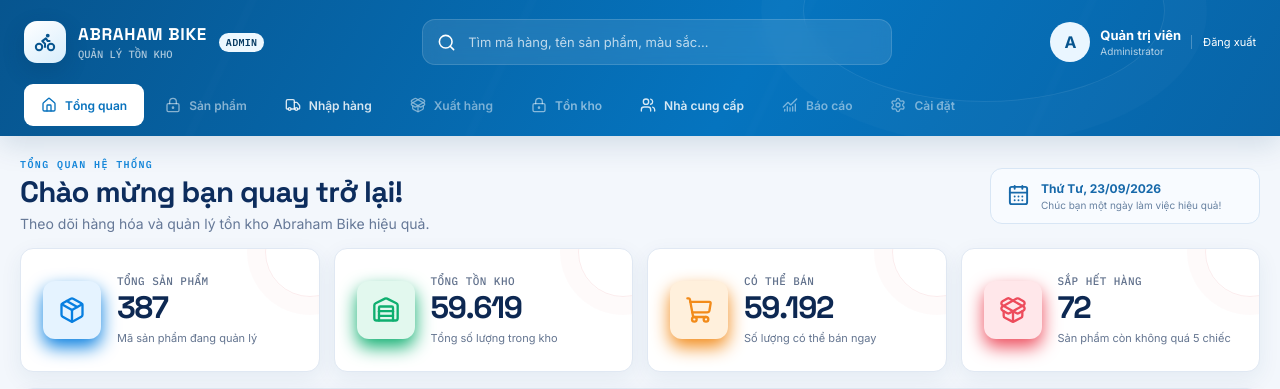
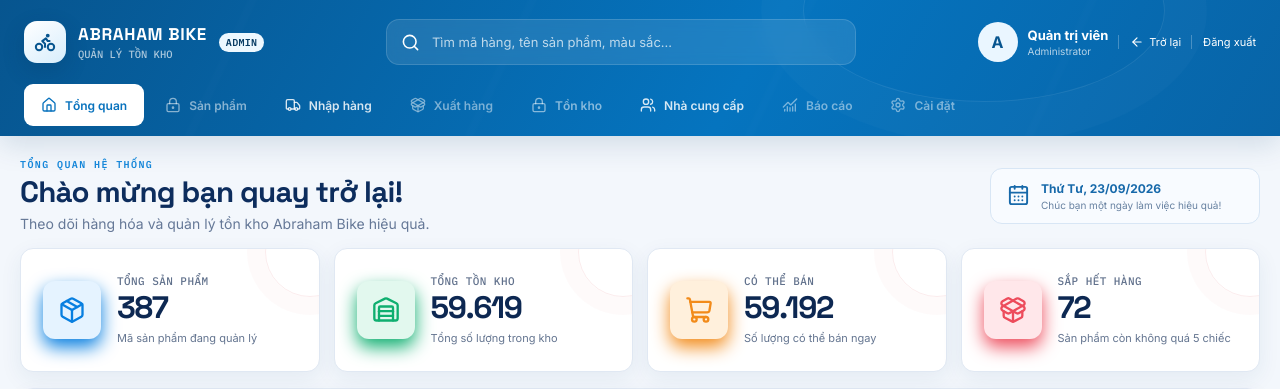
Before and after one commit to NguyenPhust9/abraham_inventory, a Flask app: page /admin in a window 1280 px wide. Shown: the top 389 px of the page. Run offline with Flask 3, Linux system fonts and the light colour scheme; the visitor is signed in with stand-in values (Sample User, id 1).

Commit message:
Add back button to admin dashboard

```diff
--- a/static/style.css
+++ b/static/style.css
@@ -840,6 +840,9 @@ tbody tr:hover{background:rgba(201,21,34,.018);}
 .account-avatar{width:40px;height:40px;display:grid;place-items:center;border-radius:50%;background:#eaf6ff;color:#07558f;font-weight:800;}
 .account-copy{display:flex;flex-direction:column;gap:2px;}
 .account-copy strong{font-size:13px;}.account-copy small{font-size:10px;color:rgba(255,255,255,.70);}
+.account-back{display:inline-flex;align-items:center;gap:5px;font-size:11px;color:#fff;text-decoration:none;border-left:1px solid rgba(255,255,255,.25);padding-left:11px;white-space:nowrap;}
+.account-back svg{width:14px;height:14px;}
+.account-back:hover,.account-logout:hover{text-decoration:underline;}
 .account-logout{font-size:11px;color:#fff;text-decoration:none;border-left:1px solid rgba(255,255,255,.25);padding-left:11px;}
 .admin-main-nav{position:relative;z-index:2;width:min(1480px,100%);margin:0 auto;display:flex;gap:4px;padding:0 24px 10px;overflow-x:auto;scrollbar-width:none;}
 .admin-main-nav::-webkit-scrollbar{display:none;}
--- a/templates/base.html
+++ b/templates/base.html
@@ -9,7 +9,7 @@
 <link rel="preconnect" href="https://fonts.googleapis.com">
 <link rel="preconnect" href="https://fonts.gstatic.com" crossorigin>
 <link href="https://fonts.googleapis.com/css2?family=Space+Grotesk:wght@500;600;700&family=Inter:wght@400;500;600;700&family=IBM+Plex+Mono:wght@500;600&display=swap" rel="stylesheet">
-<link rel="stylesheet" href="{{ url_for('static', filename='style.css') }}?v=24">
+<link rel="stylesheet" href="{{ url_for('static', filename='style.css') }}?v=25">
 {% block head %}{% endblock %}
 </head>
 <body>
--- a/templates/dashboard.html
+++ b/templates/dashboard.html
@@ -28,6 +28,7 @@
       <div class="admin-account">
         <span class="account-avatar">A</span>
         <span class="account-copy"><strong>Quản trị viên</strong><small>Administrator</small></span>
+        <a class="account-back" href="{{ url_for('catalog') }}"><i data-lucide="arrow-left"></i>Trở lại</a>
         <a class="account-logout" href="{{ url_for('admin_logout') }}">Đăng xuất</a>
       </div>
     </div>
```
